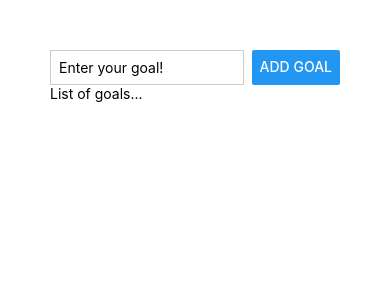
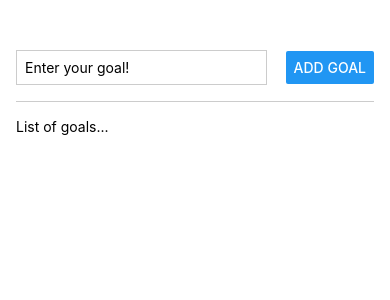
Before and after one commit to M-hossameldine/React-Native-P-01, a React Native app: screen / in a window 390 px wide. Shown: the top 300 px of the page. Built offline with nearby package versions, Linux system fonts and the light colour scheme.

Commit message:
feature: imporve the layout using Flexbox

```diff
--- a/App.js
+++ b/App.js
@@ -7,7 +7,7 @@
         <TextInput placeholder="Enter your goal!" style={styles.textInput} />
         <Button title="Add Goal" />
       </View>
-      <View>
+      <View style={styles.goalsContainer}>
         <Text>List of goals...</Text>
       </View>
     </View>
@@ -16,17 +16,27 @@
 
 const styles = StyleSheet.create({
   appContainer: {
-    padding: 50,
+    flex: 1,
+    paddingTop: 50,
+    paddingHorizontal: 16,
   },
   inputContainer: {
     flexDirection: "row",
     justifyContent: "space-between",
+    alignItems: "center",
     gap: 8,
+    paddingBottom: 16,
+    marginBottom: 16,
+    borderBottomWidth: 1,
+    borderBottomColor: "#ccc",
   },
   textInput: {
     borderWidth: 1,
     borderColor: "#ccc",
-    width: "80%",
+    width: "70%",
     padding: 8,
   },
+  goalsContainer: {
+    flex: 1,
+  },
 });
```
